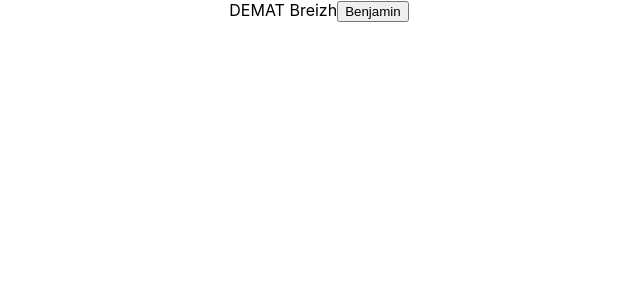
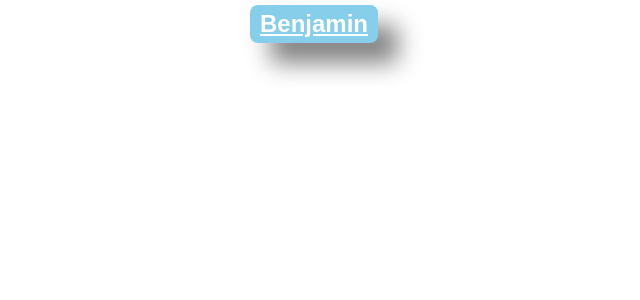
Before and after one commit to mhmscpo/newrep, a React (Create React App) app: page / in a window 1280 px wide. Shown: the top 300 px of the page, without its empty margins (321-961 px from the left). Built offline with nearby package versions, Linux system fonts and the light colour scheme.

Commit message:
Mise en place de la CSS sur le bouton

```diff
--- a/src/App/App.jsx
+++ b/src/App/App.jsx
@@ -5,7 +5,6 @@
 function App() {
   return (
     <div className="App">
-      DEMAT Breizh
       <Button></Button>
     </div>
   );
--- a/src/App/components/ui/Button/Button.css
+++ b/src/App/components/ui/Button/Button.css
@@ -0,0 +1,19 @@
+.Button{
+    padding: 5px 10px;
+    background-color: skyblue;
+    color: white;
+    font-weight: 700;
+    text-decoration: underline;
+    border: none;
+    border-radius: 8px;
+    font-size: x-large;
+    box-shadow: 20px 20px 25px grey;
+    margin-bottom: 10px;
+    margin-right: 10px;
+    margin-top: 5px;
+}
+
+.Button:hover {
+    box-shadow: 10px 10px 25px grey;
+    border : 1px solid white;
+}
--- a/src/App/components/ui/Button/Button.jsx
+++ b/src/App/components/ui/Button/Button.jsx
@@ -1,4 +1,5 @@
 import React from 'react'
+import './Button.css'
 
 const Button=(props)=> {
     return <button className='Button'>Benjamin</button>;
```
